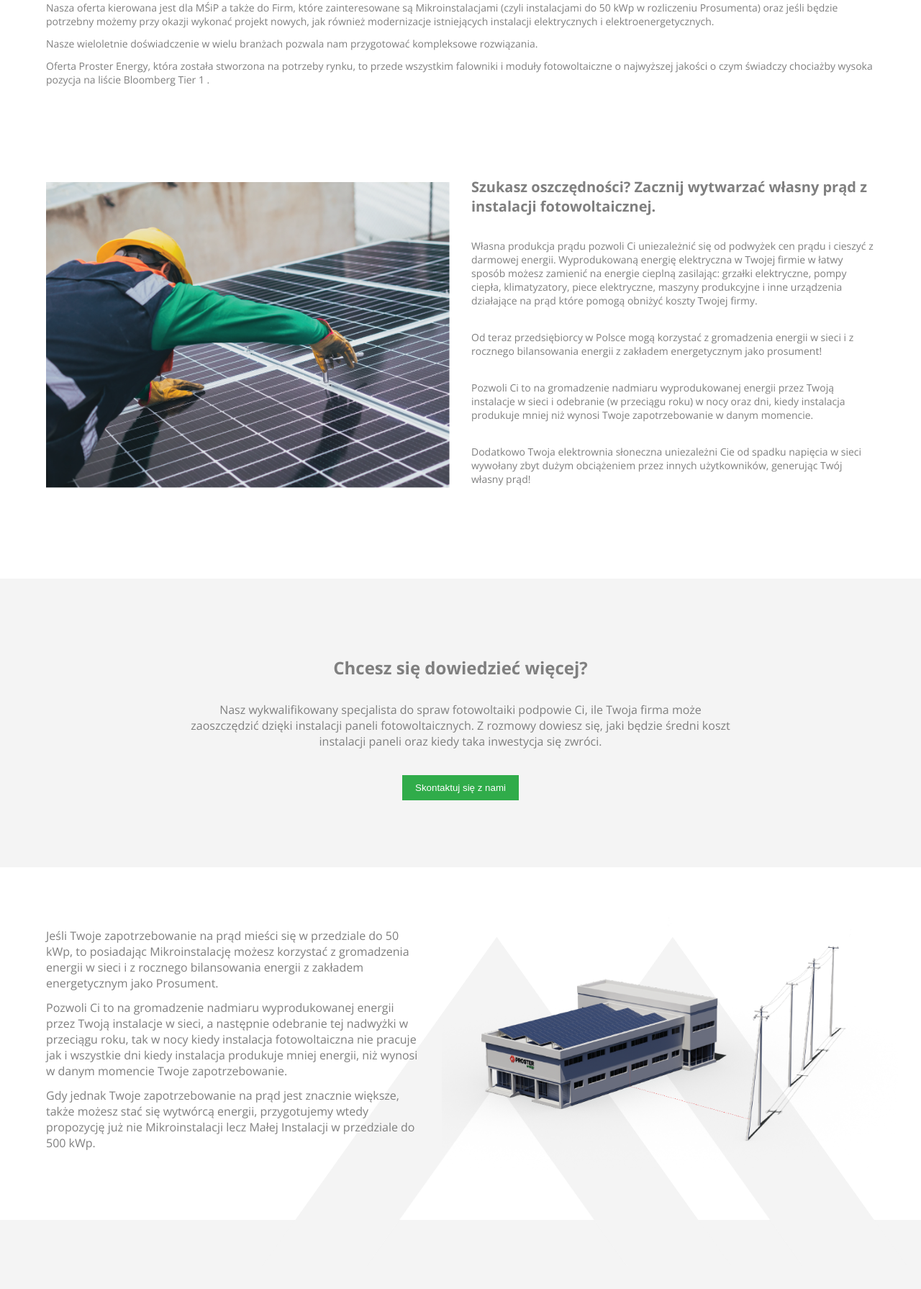
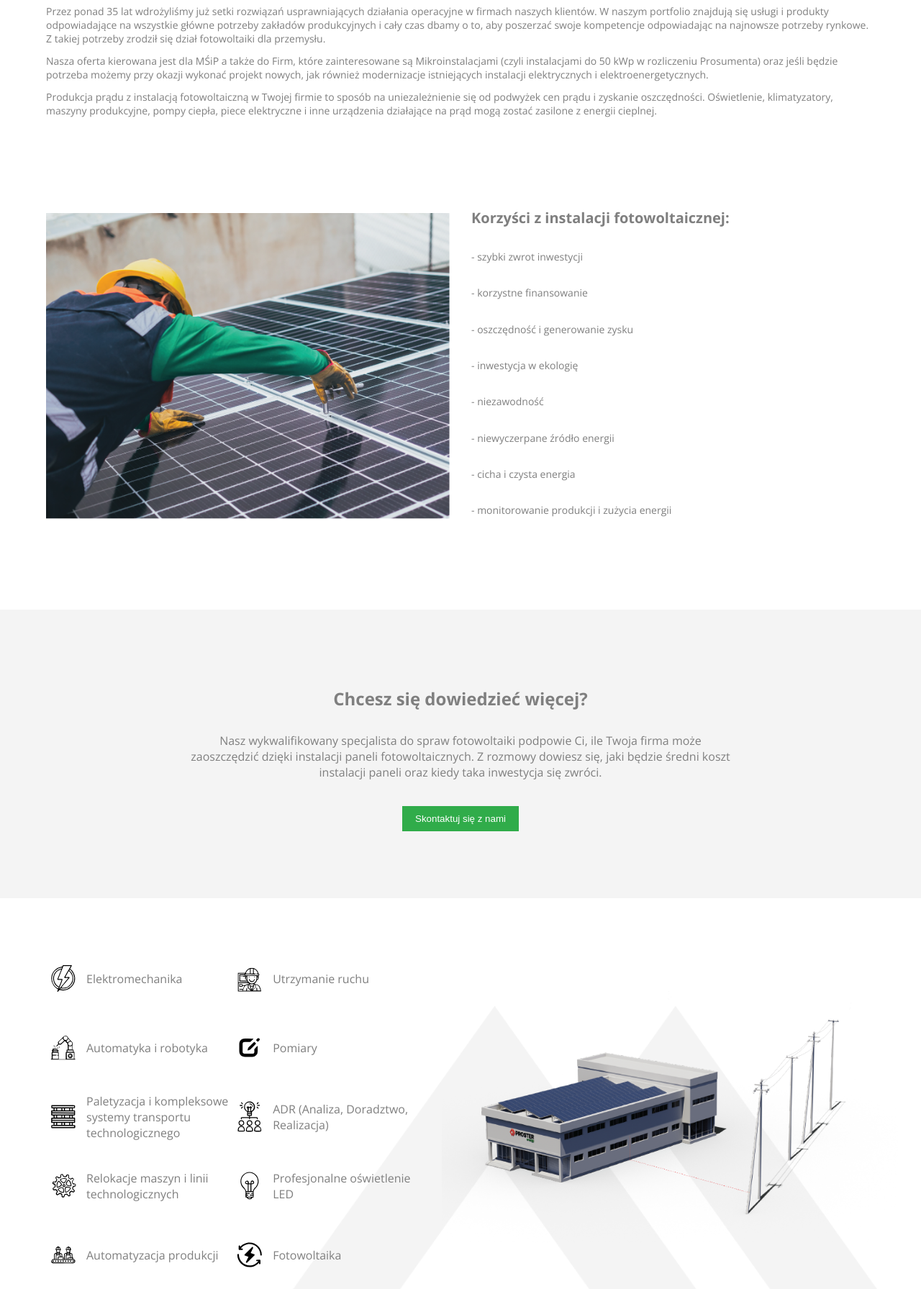
Before and after one commit to PawelKrawczyk96/proster, a Gatsby site: page /oferta in a window 1280 px wide. Shown: the part 634-2425 px from the top of the page at 72% size. Built offline with nearby package versions, Linux system fonts and the light colour scheme; Gatsby itself is replaced by a stand-in of ours.

Commit message:
change styles, add new text

```diff
--- a/package.json
+++ b/package.json
@@ -1,7 +1,7 @@
 {
-  "name": "gatsby-starter-hello-world",
+  "name": "Proster energy",
   "private": true,
-  "description": "A simplified bare-bones starter for Gatsby",
+  "description": "Proster energy site",
   "version": "0.1.0",
   "license": "0BSD",
   "scripts": {
--- a/src/oferta.css
+++ b/src/oferta.css
@@ -155,14 +155,40 @@ span{
     overflow-x: hidden;
 }
 
+.about-text{
+    display: grid;
+    grid-template-columns: 1fr 1fr;
+}
+
+.about-first, .about-second{
+    display: flex;
+    flex-direction: column;
+    justify-content: start;
+    align-items: flex-start;
+}
+
+.about-item{
+    display: flex;
+    align-items: center;
+    justify-content: center;
+    padding: 8px 0;
+    height: 96px;
+}
+
+.about-item p{
+    padding: 0 0 0 8px;
+}
+
+.about-item .about-icon{
+    width: 48px;
+    max-width: 100%;
+    height: auto;
+}
+
 .about-text h3{
     font-size: 24px;
     line-height: 36px;
     padding: 0 0 18px 0;
-}
-
-.about-text p{
-    padding: 0 0 12px 0;
 }
 
 
@@ -225,3 +251,11 @@ span{
         background-image: none;
     }
 }
+
+@media (max-width: 768px){
+    .about-text{
+        display: grid;
+        grid-template-columns: 1fr;
+    }
+
+}
--- a/src/pages/oferta.js
+++ b/src/pages/oferta.js
@@ -3,6 +3,16 @@ import Layout from './../components/layout'
 import './../oferta.css'
 import infoImage from './../assets/info-img.png'
 import aboutImage from './../assets/about-img.png'
+import adr from './../assets/ADR.svg'
+import automatyzacja from './../assets/automatyzacja.svg'
+import elektromechanika from './../assets/elektromechanika.svg'
+import fotowoltaika from './../assets/fotowoltaika.svg'
+import modernizacje from './../assets/modernizacje.svg'
+import oswietlenie from './../assets/oswietlenie.svg'
+import paletyzacja from './../assets/paletyzacja.svg'
+import pomiary from './../assets/pomiary.svg'
+import robotyka from './../assets/robotyka.svg'
+import utrzymanie_ruchu from './../assets/utrzymanie_ruchu.svg'
 
 const oferta = () => {
     return (
@@ -12,33 +22,38 @@ const oferta = () => {
             <div className="container">
                 <div className="main-article">
                     <div className="main-article-header">
-                        <h2><span>Fotowoltaika</span> - kompletne rozwiązania dla firm </h2>
-                        <p>Produkcja prądu z instalacją fotowoltaiczną w Twojej firmie to sposób na uniezależnienie się od podwyżek cen prądu i zyskanie oszczędności. Oświetlenie, klimatyzatory, maszyny produkcyjne, pompy ciepła, piece elektryczne i inne urządzenia działające na prąd mogą zostać zasilone z energii cieplnej. </p>
-                        <p>Nasza oferta kierowana jest dla MŚiP a także do Firm, które zainteresowane są Mikroinstalacjami (czyli instalacjami do 50 kWp w rozliczeniu Prosumenta) oraz jeśli będzie potrzebny możemy przy okazji wykonać projekt nowych, jak również modernizacje istniejących instalacji elektrycznych i elektroenergetycznych. </p>
-                        <p>Nasze wieloletnie doświadczenie w wielu branżach pozwala nam przygotować kompleksowe rozwiązania.</p>
-                        <p>Oferta Proster Energy, która została stworzona na potrzeby rynku, to przede wszystkim falowniki i moduły fotowoltaiczne o najwyższej jakości o czym świadczy chociażby wysoka pozycja na liście Bloomberg Tier 1 .</p>
+                        <h2><span>Fotowoltaika</span> - Dopasujemy rozwiązanie do potrzeb Twojej firmy </h2>
+                        <p>Przez ponad 35 lat wdrożyliśmy już setki rozwiązań usprawniających
+                            działania operacyjne w firmach naszych klientów. W naszym portfolio
+                            znajdują się usługi i produkty odpowiadające na wszystkie główne
+                            potrzeby zakładów produkcyjnych i cały czas dbamy o to, aby
+                            poszerzać swoje kompetencje odpowiadając na najnowsze potrzeby
+                            rynkowe. Z takiej potrzeby zrodził się dział fotowoltaiki dla przemysłu.</p>
+                        <p>Nasza oferta kierowana jest dla MŚiP a także do Firm, które
+                            zainteresowane są Mikroinstalacjami (czyli instalacjami do 50 kWp w
+                            rozliczeniu Prosumenta) oraz jeśli będzie potrzeba możemy przy okazji
+                            wykonać projekt nowych, jak również modernizacje istniejących
+                            instalacji elektrycznych i elektroenergetycznych.</p>
+                        <p>Produkcja prądu z instalacją fotowoltaiczną w Twojej firmie to
+                            sposób na uniezależnienie się od podwyżek cen prądu i zyskanie
+                            oszczędności. Oświetlenie, klimatyzatory, maszyny produkcyjne, pompy
+                            ciepła, piece elektryczne i inne urządzenia działające na prąd
+                                mogą zostać zasilone z energii cieplnej.</p>
                     </div>
                     <div className="main-article-info">
                         <div className="info-image">
                             <img src={infoImage} alt="working on roof"></img>
                         </div>
                         <div className="info-text">
-                            <h3>Szukasz oszczędności? Zacznij wytwarzać własny prąd z instalacji fotowoltaicznej.</h3>
-                            <p>Własna produkcja prądu pozwoli Ci uniezależnić się od podwyżek cen prądu i cieszyć z darmowej energii. Wyprodukowaną energię elektryczna
-                                w Twojej firmie w łatwy sposób możesz zamienić na energie cieplną
-                                zasilając: grzałki elektryczne, pompy ciepła, klimatyzatory, piece
-                                elektryczne, maszyny produkcyjne  i inne urządzenia działające na prąd które pomogą obniżyć koszty Twojej firmy.
-                            </p>
-                            <p>Od teraz przedsiębiorcy w Polsce mogą korzystać z gromadzenia energii
-                                w sieci i z rocznego bilansowania energii z zakładem energetycznym jako
-                                prosument!
-                            </p>
-                            <p>Pozwoli Ci to na gromadzenie nadmiaru wyprodukowanej energii przez Twoją instalacje w sieci i odebranie (w przeciągu roku)  w nocy oraz dni, kiedy instalacja produkuje mniej niż wynosi Twoje zapotrzebowanie
-                                w danym momencie.
-                            </p>
-                            <p>Dodatkowo Twoja elektrownia słoneczna uniezależni Cie od spadku napięcia w sieci wywołany zbyt dużym obciążeniem przez innych użytkowników,
-                                generując Twój własny prąd!
-                            </p>
+                            <h3>Korzyści z instalacji fotowoltaicznej:</h3>
+                            <p>- szybki zwrot inwestycji</p>
+                            <p>- korzystne finansowanie</p>
+                            <p>- oszczędność i generowanie zysku</p>
+                            <p>- inwestycja w ekologię</p>
+                            <p>- niezawodność</p>
+                            <p>- niewyczerpane źródło energii</p>
+                            <p>- cicha i czysta energia</p>
+                            <p>- monitorowanie produkcji i zużycia energii</p>
                         </div>
                     </div>
                 </div>
@@ -55,9 +70,20 @@ const oferta = () => {
             <div className="container container-about">
                 <div className="about-article">
                     <div className="about-text">
-                        <p>Jeśli Twoje zapotrzebowanie na prąd mieści się w przedziale do 50 kWp, to posiadając Mikroinstalację możesz korzystać z gromadzenia energii w sieci i z rocznego bilansowania energii z zakładem energetycznym jako Prosument. </p>
-                        <p>Pozwoli Ci to na gromadzenie nadmiaru wyprodukowanej energii przez Twoją instalacje w sieci, a następnie odebranie tej nadwyżki w przeciągu roku, tak w nocy kiedy instalacja fotowoltaiczna nie pracuje jak i wszystkie dni kiedy instalacja produkuje mniej energii, niż wynosi w danym momencie Twoje zapotrzebowanie.</p>
-                        <p>Gdy jednak Twoje zapotrzebowanie na prąd jest znacznie większe, także możesz stać się wytwórcą energii, przygotujemy wtedy propozycję już nie Mikroinstalacji lecz Małej Instalacji w przedziale do 500 kWp.</p>
+                        <div className='about-first'>
+                            <div className='about-item'><img src={elektromechanika} className='about-icon' /> <p>Elektromechanika</p> </div>
+                            <div className='about-item'><img src={robotyka} className='about-icon'/> <p>Automatyka i robotyka</p> </div>
+                            <div className='about-item'><img src={paletyzacja} className='about-icon'/> <p>Paletyzacja i kompleksowe systemy transportu technologicznego</p> </div>
+                            <div className='about-item'><img src={modernizacje} className='about-icon'/> <p>Relokacje maszyn i linii technologicznych</p> </div>
+                            <div className='about-item'><img src={automatyzacja} className='about-icon'/> <p>Automatyzacja produkcji</p> </div>
+                        </div>
+                        <div className='about-second'>
+                            <div className='about-item'><img src={utrzymanie_ruchu} className='about-icon'/> <p>Utrzymanie ruchu</p> </div>
+                            <div className='about-item'><img src={pomiary} className='about-icon'/> <p>Pomiary</p> </div>
+                            <div className='about-item'><img src={adr} className='about-icon'/> <p>ADR (Analiza, Doradztwo, Realizacja)</p> </div>
+                            <div className='about-item'><img src={oswietlenie} className='about-icon'/> <p>Profesjonalne oświetlenie LED</p> </div>
+                            <div className='about-item'><img src={fotowoltaika} className='about-icon'/> <p>Fotowoltaika</p> </div>
+                        </div>
                     </div>
                     <div className="about-img">
                         <img src={aboutImage} alt="proster building" className="img-fluid"></img>
```
Also changed, not shown: src/pages/index.js (+6 -1 lines), src/pages/kariera.js (+6 -1 lines), src/assets/ADR.svg (added), src/assets/automatyzacja.svg (added), src/assets/elektromechanika.svg (added), src/assets/fotowoltaika.svg (added), src/assets/modernizacje.svg (added), src/assets/oswietlenie.svg (added), src/assets/paletyzacja.svg (added), src/assets/pomiary.svg (added), src/assets/robotyka.svg (added), src/assets/utrzymanie_ruchu.svg (added).
